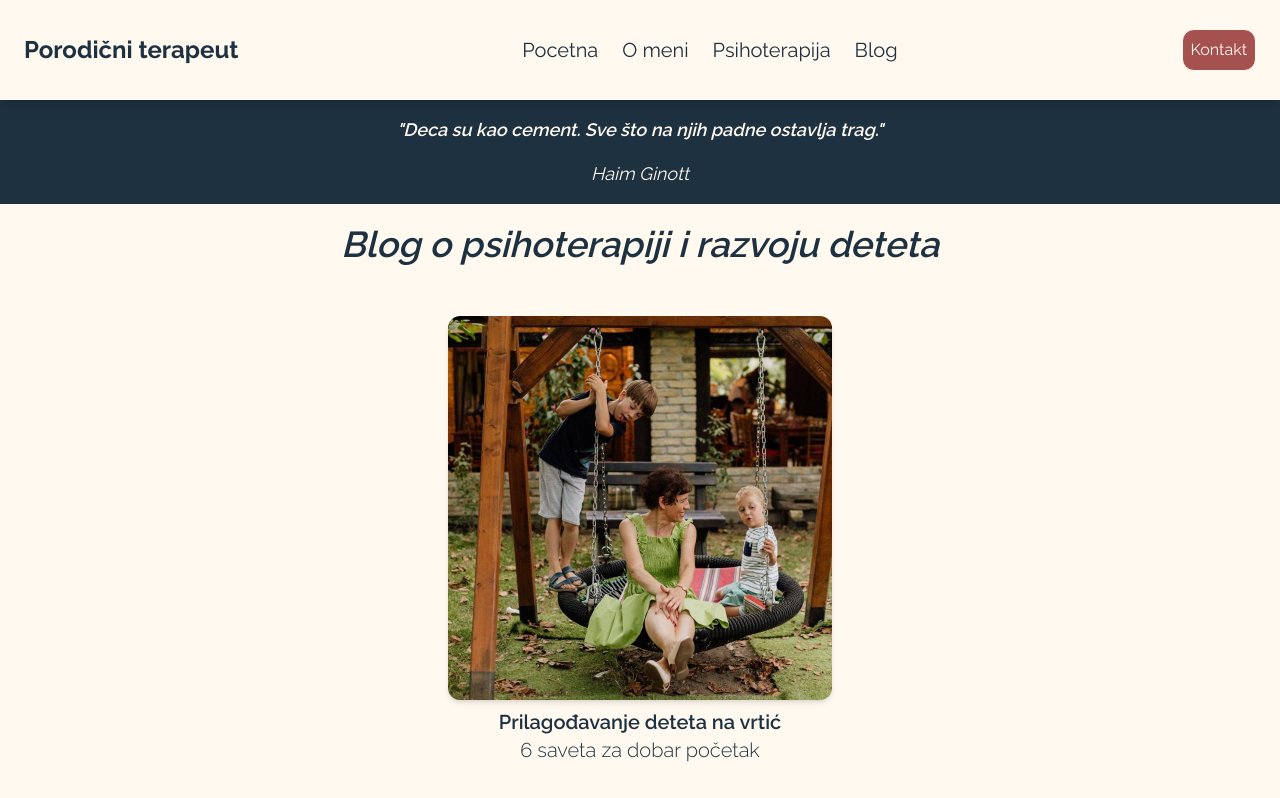
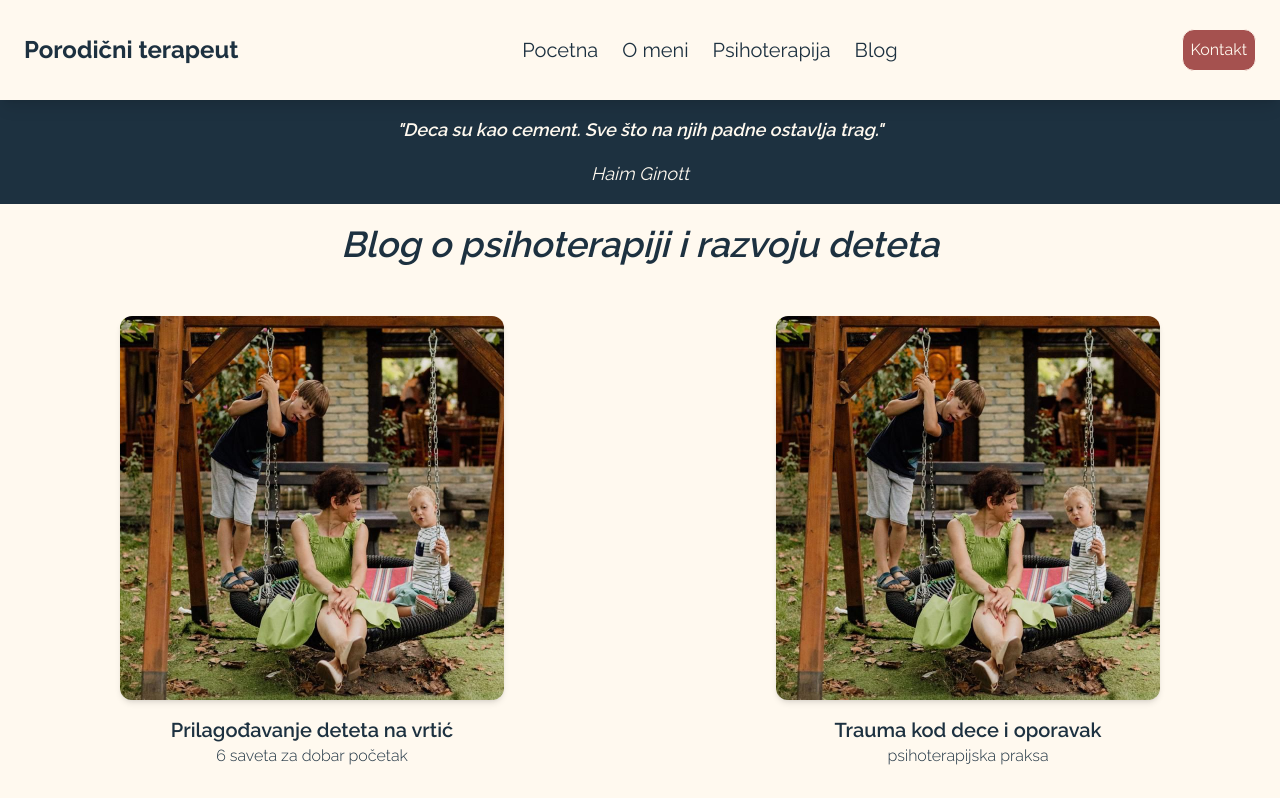
Before and after one commit to Milos191405/smiljaigicpsiholog, a Next.js app: page /Blog in a window 1280 px wide. Shown: the top 798 px of the page. Built offline with nearby package versions, Linux system fonts and the light colour scheme.

Commit message:
Implement grid layout with 2 columns for blog list on lg screens

```diff
--- a/components/Button.js
+++ b/components/Button.js
@@ -8,6 +8,7 @@ const Button = ({ href, text, styleType }) => {
   const styleVariants = {
     consultation: 'bg-text-primary text-white hover:bg-text-secondary',
     message: ' text-white bg-text-secondary hover:bg-background hover:text-text-primary',
+    blog:" text-background bg-text-primary hover:bg-text-secondary hover:text-white",
   };
 
   return (
--- a/src/app/Blog/[slug]/page.js
+++ b/src/app/Blog/[slug]/page.js
@@ -2,6 +2,7 @@ import Navbar from "@/components/Navbar";
 import path from "path";
 import fs from "fs";
 import Image from "next/image";
+import Button from "@/components/Button";
 
 // Function to generate slug
 function generateSlug(title) {
@@ -42,7 +43,7 @@ export default async function BlogPost({ params }) {
     <>
       <Navbar />
       <div className="mt-[60px] bg-background-secondary">
-        <h1 className="text-center text-lg font-bold py-10">{post.title}</h1>
+        <h1 className="text-center text-xl md:text-2xl font-bold py-10">{post.title}</h1>
       </div>
 
       <article className="pt-10 px-4">
@@ -51,13 +52,13 @@ export default async function BlogPost({ params }) {
           alt={post.title}
           width={600}
           height={400}
-          className="rounded-xl shadow-md "
+          className="rounded-xl shadow-md md:mx-auto "
         />
         <div className="mt-6 space-y-4">
           {post.subtitles.map((section, index) => (
             <section key={index}>
-              <h2 className="italic font-semibold text-lg pb-3">{section.subtitle}</h2>
-              <div className="text-text-primary primary text-sm pb-5">
+              <h2 className="italic font-semibold text-lg md:text-xl pb-3">{section.subtitle}</h2>
+              <div className="text-text-primary primary text-sm md:text-lg pb-5">
                 {Array.isArray(section.content) ? (
                   <ul className="list-disc list-inside ">
                     {section.content.map((item, i) => (
@@ -71,6 +72,14 @@ export default async function BlogPost({ params }) {
             </section>
           ))}
         </div>
+       <div className="mt-5 text-center pb-10 ">
+          <Button
+                href="/Blog"
+                text="Nazad na blog"
+                styleType="blog"
+
+              />
+          </div>
       </article>
     </>
   );
--- a/src/app/Blog/page.js
+++ b/src/app/Blog/page.js
@@ -31,7 +31,7 @@ export default async function Blog() {
   return (
     <>
       <Navbar />
-      <article className="">
+      <article>
         <div className="pt-[64px] lg:pt-[100px]">
           <RandomQuote />
         </div>
@@ -39,25 +39,22 @@ export default async function Blog() {
         <h1 className="italic text-center font-semibold py-5 text-xl md:text-2xl lg:text-3xl xl:text-4xl 2xl:text-5xl text-text-primary">
           Blog o psihoterapiji i razvoju deteta
         </h1>
-        <ul className="mt-8 space-y-4 text-sm md:text-md lg:text-lg xl:text-xl 2xl:text-xl">
+<ul className="mt-8 grid grid-cols-1 gap-8 lg:grid-cols-2">
   {posts.map((post) => (
-    <li key={post.id} className="text-center ">
-      <Link
-        href={`/Blog/${generateSlug(post.title)}`}
-        className="inline-block"
-      >
-        <div className="flex flex-col items-center space-y-2 hover:opacity-90 mb-5 ">
-          <div className="relative w-72 sm:w-92 md:w-96 lg:w-96 xl:w-96 aspect-[4/4]">
+    <li key={post.id} className="text-center">
+      <Link href={`/Blog/${generateSlug(post.title)}`} className="inline-block hover:opacity-90">
+        <div className="flex flex-col items-center space-y-4">
+          <div className="relative w-72 sm:w-92 md:w-96 lg:w-96 aspect-square rounded-xl shadow-md overflow-hidden">
             <Image
               src={post.image}
               alt={post.title}
               fill
-    className="rounded-xl shadow-md object-cover"
+              className="object-cover"
               sizes="(max-width: 640px) 10rem, (max-width: 768px) 13rem, (max-width: 1024px) 16rem, (max-width: 1280px) 20rem, 24rem"
             />
           </div>
-          <div className="hover:underline">
-            <h2 className="font-semibold text-foreground text-md  lg:text-lg xl:text-xl 2xl:text-xl">{post.title}</h2>
+          <div className="hover:underline px-2">
+            <h2 className="font-semibold text-foreground text-md lg:text-lg xl:text-xl 2xl:text-xl">{post.title}</h2>
             <p className="font-light">{post.subtitle}</p>
           </div>
         </div>
```
Lines whose indentation alone changed are shown as unchanged.
